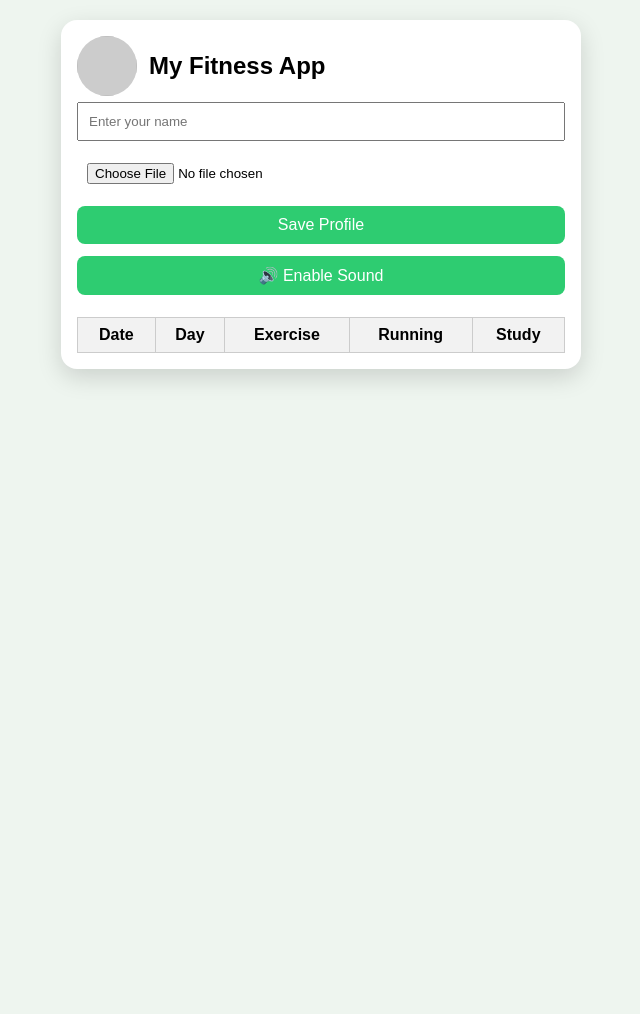
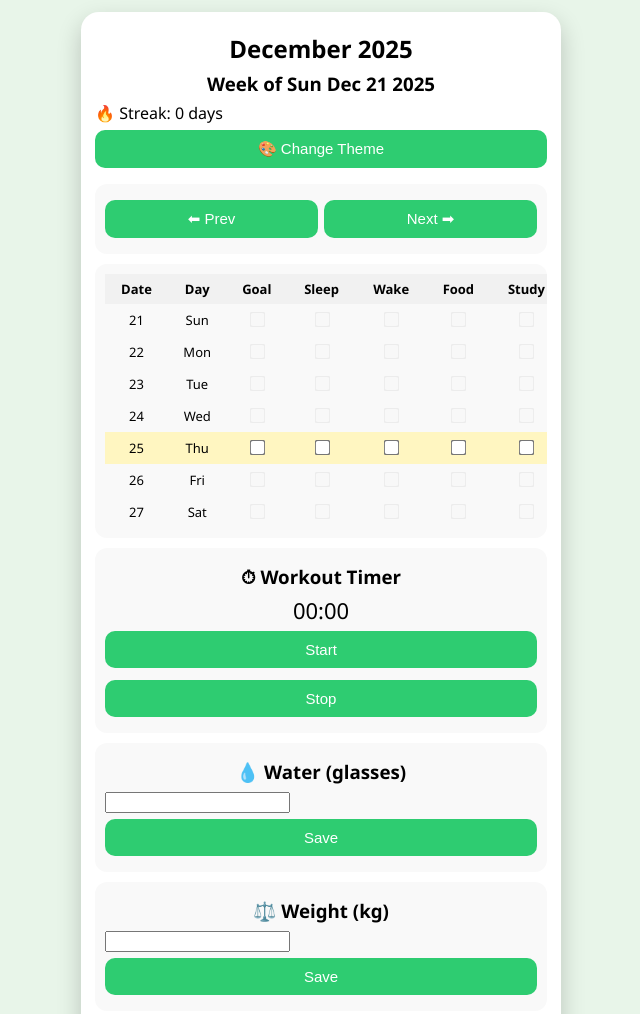
Before and after one commit to SH5656/fitness-app, a plain HTML site: page index.html in a window 1280 px wide. Shown: the top 1014 px of the page, without its empty margins (319-959 px from the left). Before the commit the page ends 800 px from the top, so only its background shows below. Drawn offline with Linux system fonts and the light colour scheme.

Commit message:
Update index.html

```diff
--- a/index.html
+++ b/index.html
@@ -3,193 +3,272 @@
 <head>
 <meta charset="UTF-8">
 <meta name="viewport" content="width=device-width, initial-scale=1.0">
-<title>My Fitness App</title>
+<title>Fitness Habit App</title>
+<meta name="theme-color" content="#2ecc71">
 
 <style>
 *{box-sizing:border-box}
+
+/* ===== THEMES ===== */
+:root{
+  --bg:#e8f5e9; --card:#fff; --accent:#2ecc71;
+}
+body.theme-1{--bg:#e8f5e9;--card:#fff;--accent:#2ecc71;}
+body.theme-2{--bg:#e3f2fd;--card:#fff;--accent:#2196f3;}
+body.theme-3{--bg:#fff3e0;--card:#fff;--accent:#ff9800;}
+body.theme-4{--bg:#fce4ec;--card:#fff;--accent:#e91e63;}
+body.theme-5{--bg:#ede7f6;--card:#fff;--accent:#673ab7;}
+body.theme-6{--bg:#f3e5f5;--card:#fff;--accent:#9c27b0;}
+body.theme-7{--bg:#e0f2f1;--card:#fff;--accent:#009688;}
+body.theme-8{--bg:#fbe9e7;--card:#fff;--accent:#ff5722;}
+body.theme-9{--bg:#eceff1;--card:#fff;--accent:#607d8b;}
+body.theme-10{--bg:#fffde7;--card:#fff;--accent:#fbc02d;}
+
 body{
   margin:0;
-  font-family:Arial, sans-serif;
-  background:#eef5ef;
-  padding:20px;
+  font-family:Segoe UI,Arial;
+  background:var(--bg);
+  padding:12px;
 }
+
 .app{
-  max-width:520px;
+  max-width:480px;
   margin:auto;
-  background:#fff;
-  border-radius:16px;
-  padding:16px;
-  box-shadow:0 8px 25px rgba(0,0,0,.15);
+  background:var(--card);
+  padding:14px;
+  border-radius:18px;
+  box-shadow:0 10px 25px rgba(0,0,0,.2);
 }
-.header{
-  display:flex;
-  align-items:center;
-  gap:12px;
-}
-.header img{
-  width:60px;
-  height:60px;
-  border-radius:50%;
-  background:#ccc;
-  object-fit:cover;
-}
-.header h2{
-  margin:0;
-}
-input,button{
+
+h2,h3{text-align:center;margin:6px 0}
+
+button{
   width:100%;
   padding:10px;
   margin:6px 0;
+  border:none;
+  border-radius:10px;
+  background:var(--accent);
+  color:#fff;
+  font-size:15px;
 }
-button{
-  background:#2ecc71;
-  border:none;
-  color:#fff;
-  font-size:16px;
-  border-radius:8px;
+
+.card{
+  background:#f9f9f9;
+  padding:10px;
+  border-radius:12px;
+  margin:10px 0;
 }
+
+.table-wrap{overflow-x:auto}
 table{
+  min-width:720px;
   width:100%;
   border-collapse:collapse;
-  margin-top:16px;
+  font-size:13px;
 }
-th,td{
-  border:1px solid #ccc;
-  padding:8px;
-  text-align:center;
-}
-th{
-  background:#f2f2f2;
-}
-.today{
-  background:#fff3c0;
-}
+th,td{padding:6px;text-align:center}
+th{background:#f1f1f1}
+tr.today{background:#fff6c1}
+input[type=checkbox]{transform:scale(1.2)}
+input[type=checkbox]:disabled{opacity:.3}
+.progress{font-weight:bold;color:var(--accent)}
+
+.timer{font-size:22px;text-align:center}
 </style>
 </head>
 
-<body>
+<body class="theme-1">
 
 <div class="app">
 
-  <!-- HEADER -->
-  <div class="header">
-    <img id="profilePic">
-    <h2 id="title">My Fitness App</h2>
+<h2 id="monthYear"></h2>
+<h3 id="weekTitle"></h3>
+<div id="streak">🔥 Streak: 0 days</div>
+
+<button onclick="changeTheme()">🎨 Change Theme</button>
+
+<div class="card">
+<div style="display:flex;gap:6px">
+<button onclick="changeWeek(-1)">⬅ Prev</button>
+<button onclick="changeWeek(1)">Next ➡</button>
+</div>
 </div>
 
-  <input type="text" id="nameInput" placeholder="Enter your name">
-  <input type="file" id="photoInput" accept="image/*">
-  <button onclick="saveProfile()">Save Profile</button>
-
-  <button onclick="enableSound()">🔊 Enable Sound</button>
-
-  <!-- TABLE -->
+<div class="table-wrap card">
 <table>
 <thead>
 <tr>
-        <th>Date</th>
-        <th>Day</th>
-        <th>Exercise</th>
-        <th>Running</th>
-        <th>Study</th>
+<th>Date</th><th>Day</th>
+<th>Goal</th><th>Sleep</th><th>Wake</th>
+<th>Food</th><th>Study</th><th>Run</th>
+<th>Exercise</th><th>Book</th><th>%</th>
 </tr>
 </thead>
-    <tbody id="tbody"></tbody>
+<tbody id="chartBody"></tbody>
 </table>
+</div>
+
+<div class="card">
+<h3>⏱ Workout Timer</h3>
+<div class="timer" id="timer">00:00</div>
+<button onclick="startTimer()">Start</button>
+<button onclick="stopTimer()">Stop</button>
+</div>
+
+<div class="card">
+<h3>💧 Water (glasses)</h3>
+<input type="number" id="water">
+<button onclick="saveWater()">Save</button>
+</div>
+
+<div class="card">
+<h3>⚖️ Weight (kg)</h3>
+<input type="number" step="0.1" id="weight">
+<button onclick="saveWeight()">Save</button>
+</div>
+
+<div class="card">
+<h3>🔔 Daily Reminder</h3>
+<input type="time" id="reminderTime">
+<button onclick="setReminder()">Set Reminder</button>
+</div>
 
 </div>
 
-<audio id="sound">
+<!-- Sound -->
+<audio id="tickSound" preload="auto">
 <source src="https://assets.mixkit.co/sfx/preview/mixkit-click-1124.mp3">
 </audio>
 
 <script>
-/* ---------- PROFILE ---------- */
-const nameInput = document.getElementById("nameInput");
-const title = document.getElementById("title");
-const profilePic = document.getElementById("profilePic");
+/* ===== BASIC ===== */
+const habits=8;
+const days=["Sun","Mon","Tue","Wed","Thu","Fri","Sat"];
+const today=new Date(); today.setHours(0,0,0,0);
+let weekOffset=0;
+const tickSound=document.getElementById("tickSound");
 
-function saveProfile(){
-  if(nameInput.value.trim()){
-    localStorage.setItem("userName", nameInput.value.trim());
-  }
-  const file = document.getElementById("photoInput").files[0];
-  if(file){
-    const reader = new FileReader();
-    reader.onload = ()=>{
-      localStorage.setItem("userPhoto", reader.result);
-      profilePic.src = reader.result;
-    };
-    reader.readAsDataURL(file);
-  }
-  loadProfile();
+/* ===== THEME ===== */
+let theme=localStorage.getItem("theme")||1;
+document.body.className="theme-"+theme;
+function changeTheme(){
+  theme++; if(theme>10) theme=1;
+  document.body.className="theme-"+theme;
+  localStorage.setItem("theme",theme);
 }
 
-function loadProfile(){
-  const n = localStorage.getItem("userName");
-  const p = localStorage.getItem("userPhoto");
-  if(n) title.innerText = "👤 " + n;
-  if(p) profilePic.src = p;
+/* ===== HEADER ===== */
+document.getElementById("monthYear").innerText =
+today.toLocaleString("default",{month:"long",year:"numeric"});
+
+/* ===== WEEK ===== */
+function weekStart(d){
+  let x=new Date(d); x.setDate(x.getDate()-x.getDay()); return x;
 }
-loadProfile();
+function changeWeek(v){weekOffset+=v;render();}
 
-/* ---------- SOUND ---------- */
-let soundEnabled=false;
-const sound=document.getElementById("sound");
-function enableSound(){
-  sound.play().then(()=>{
-    sound.pause();
-    sound.currentTime=0;
-    soundEnabled=true;
-    alert("Sound enabled");
+/* ===== RENDER ===== */
+function render(){
+  const start=weekStart(new Date(today.getTime()+weekOffset*7*86400000));
+  document.getElementById("weekTitle").innerText="Week of "+start.toDateString();
+  const body=document.getElementById("chartBody"); body.innerHTML="";
+  for(let i=0;i<7;i++){
+    let d=new Date(start); d.setDate(start.getDate()+i);
+    if(d.getMonth()!=today.getMonth()) continue;
+    let isToday=d.toDateString()===today.toDateString();
+    let row=document.createElement("tr");
+    if(isToday) row.classList.add("today");
+    let html=`<td>${d.getDate()}</td><td>${days[d.getDay()]}</td>`;
+    for(let h=0;h<habits;h++){
+      let key=`${today.getFullYear()}-${today.getMonth()}_${d.getDate()}_${h}`;
+      let checked=localStorage.getItem(key)==="true";
+      html+=`<td><input type="checkbox"
+      ${checked?"checked":""}
+      ${!isToday?"disabled":""}
+      onclick="saveTick('${key}',this)"></td>`;
+    }
+    html+=`<td class="progress">0%</td>`;
+    row.innerHTML=html; body.appendChild(row);
+  }
+  calc();
+}
+
+/* ===== TICK (SOUND FIXED) ===== */
+function saveTick(key,el){
+  localStorage.setItem(key,el.checked);
+  tickSound.currentTime=0;
+  tickSound.play();
+  localStorage.setItem("done_"+today.toDateString(),"yes");
+  updateStreak(); calc();
+}
+
+/* ===== PROGRESS ===== */
+function calc(){
+  document.querySelectorAll("tbody tr").forEach(r=>{
+    let c=0; r.querySelectorAll("input").forEach(b=>{if(b.checked)c++});
+    r.querySelector(".progress").innerText=Math.round((c/habits)*100)+"%";
   });
 }
 
-/* ---------- TABLE ---------- */
-const days=["Sun","Mon","Tue","Wed","Thu","Fri","Sat"];
-const today=new Date();
+/* ===== STREAK ===== */
+function updateStreak(){
+  let y=new Date(Date.now()-86400000).toDateString();
+  let t=today.toDateString();
+  let s=parseInt(localStorage.getItem("streak")||0);
+  if(localStorage.getItem("done_"+t)!=="yes") return;
+  if(localStorage.getItem("done_"+y)==="yes") s++; else s=1;
+  localStorage.setItem("streak",s);
+  document.getElementById("streak").innerText="🔥 Streak: "+s+" days";
+}
+document.getElementById("streak").innerText=
+"🔥 Streak: "+(localStorage.getItem("streak")||0)+" days";
 
-function renderTable(){
-  const tbody=document.getElementById("tbody");
-  tbody.innerHTML="";
-  const y=today.getFullYear();
-  const m=today.getMonth();
-  const total=new Date(y,m+1,0).getDate();
+/* ===== TIMER ===== */
+let sec=0,interval;
+function startTimer(){
+  clearInterval(interval);
+  interval=setInterval(()=>{
+    sec++;
+    let m=Math.floor(sec/60),s=sec%60;
+    timer.innerText=String(m).padStart(2,"0")+":"+String(s).padStart(2,"0");
+  },1000);
+}
+function stopTimer(){clearInterval(interval)}
 
-  for(let d=1; d<=total; d++){
-    const date=new Date(y,m,d);
-    const isToday=date.toDateString()===today.toDateString();
-    const tr=document.createElement("tr");
-    if(isToday) tr.classList.add("today");
-
-    tr.innerHTML=`
-      <td>${d}</td>
-      <td>${days[date.getDay()]}</td>
-      ${[0,1,2].map(i=>{
-        const key=\`habit_${y}_${m}_${d}_${i}\`;
-        const checked=localStorage.getItem(key)==="1";
-        return \`
-          <td>
-            <input type="checkbox"
-              ${checked?"checked":""}
-              ${!isToday?"disabled":""}
-              onchange="saveHabit('${key}',this)">
-          </td>\`;
-      }).join("")}
-    `;
-    tbody.appendChild(tr);
+/* ===== WATER / WEIGHT ===== */
+function saveWater(){
+  localStorage.setItem("water_"+today.toDateString(),
+  document.getElementById("water").value);
 }
+function saveWeight(){
+  localStorage.setItem("weight_"+today.toDateString(),
+  document.getElementById("weight").value);
 }
 
-function saveHabit(key,el){
-  localStorage.setItem(key, el.checked?"1":"0");
-  if(soundEnabled){
-    sound.currentTime=0;
-    sound.play();
-  }
+/* ===== REMINDER (WORKING METHOD) ===== */
+function setReminder(){
+  let t=document.getElementById("reminderTime").value;
+  if(!t) return alert("Select time");
+  localStorage.setItem("reminderTime",t);
+  Notification.requestPermission().then(()=>{
+    alert("Reminder saved.\nApp must be added to Home Screen.");
+  });
 }
 
-renderTable();
+setInterval(()=>{
+  let t=localStorage.getItem("reminderTime");
+  if(!t) return;
+  let n=new Date();
+  let cur=n.getHours()+":"+String(n.getMinutes()).padStart(2,"0");
+  if(cur===t){
+    new Notification("🏋️ Fitness Reminder",{
+      body:"Time to complete today’s habits 💪"
+    });
+  }
+},60000);
+
+render();
 </script>
 
 </body>
```
Lines whose indentation alone changed are shown as unchanged.
